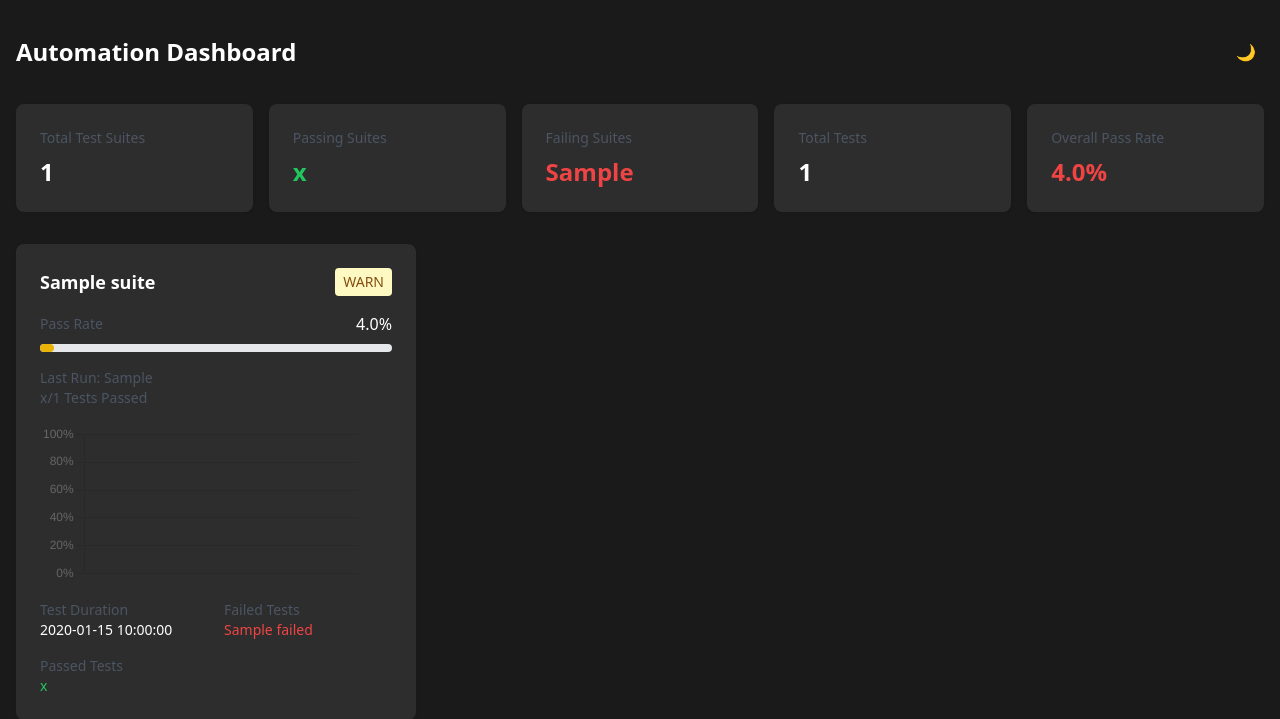
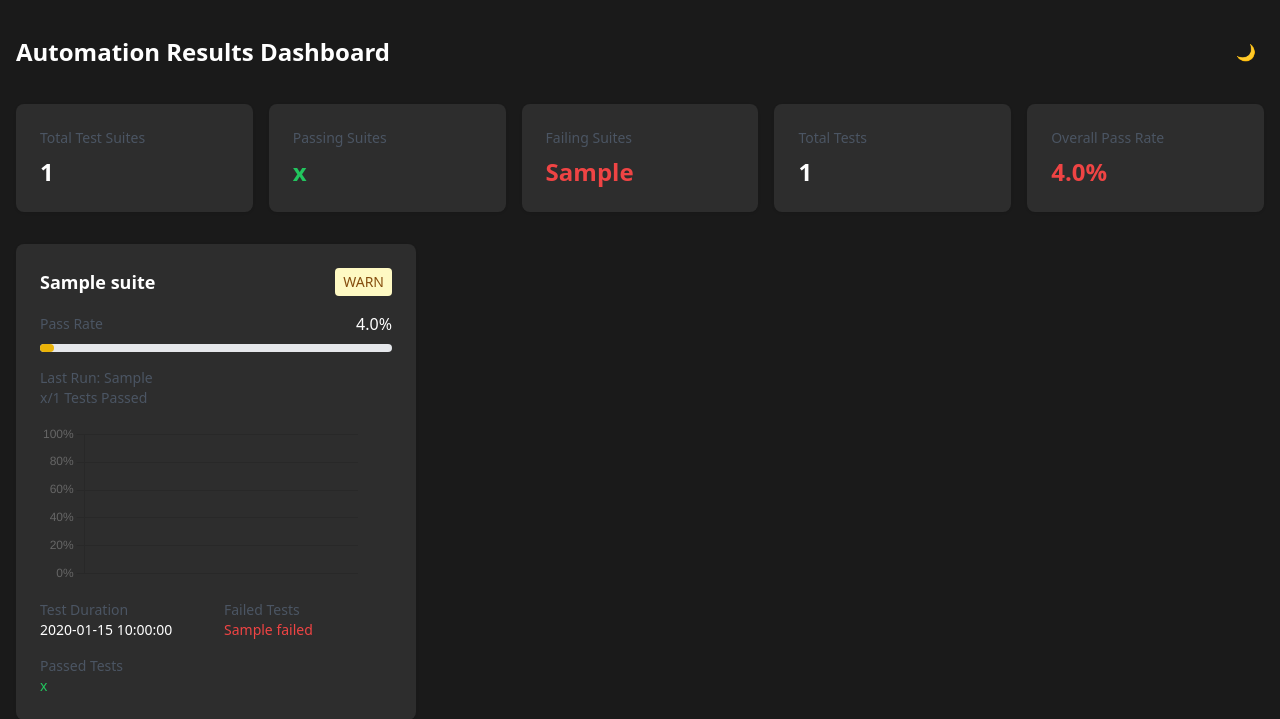
Before and after one commit to supersqa1/supersqa-test-dashboard, a Flask app: template prototype/templates/dashboard.html in a window 1280 px wide. Shown: the top 719 px of the page. Run offline with Flask 3, Linux system fonts and the light colour scheme; the template is opened without the code that fills it: most values are stand-ins (such as "Sample title", 1, 10 or a date in 2020); data that the repository does not hold is empty; some libraries are stand-ins or nearby versions.

Commit message:
implementing actions ci

```diff
--- a/automationdashboard/templates/base.html
+++ b/automationdashboard/templates/base.html
@@ -3,7 +3,7 @@
 <head>
     <meta charset="UTF-8">
     <meta name="viewport" content="width=device-width, initial-scale=1.0">
-    <title>{{ title|default("Automation Dashboard") }}</title>
+    <title>{{ title|default("Automation Results Dashboard") }}</title>
 
     <!-- Tailwind CSS -->
     <script src="https://cdn.tailwindcss.com"></script>
@@ -43,7 +43,7 @@
 <body class="dark min-h-screen">
     <div class="container mx-auto px-4 py-8">
         <header class="flex justify-between items-center mb-8">
-            <h1 class="text-2xl font-bold">Automation Dashboard</h1>
+            <h1 class="text-2xl font-bold">Automation Results Dashboard</h1>
             <button id="theme-toggle" class="p-2 rounded-lg">
                 🌙
             </button>
```
Also changed, not shown: .github/workflows/main.yml (added).
